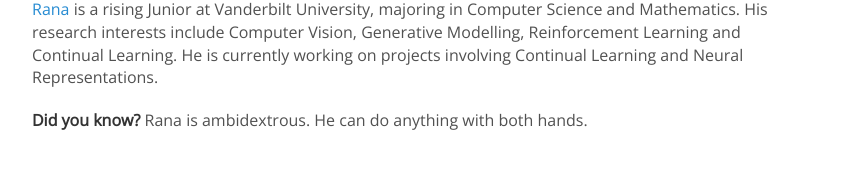
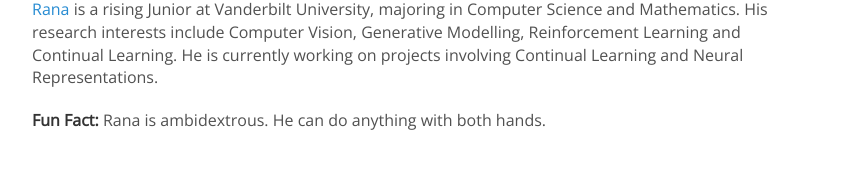
Before and after one commit to naqibUVa/nsp.github.io, a Jekyll site: the page built from _people/RanaKhan.md, in a window 1280 px wide. Shown: the part 550-719 px from the top of the page, without its empty margins (223-1071 px from the left). Built offline with Jekyll 4.4.1, drawn with Linux system fonts in a browser that asks for light colours; nearby versions of some CDN libraries; comment, search, counter and statistics services are not loaded.

Commit message:
Update RanaKhan.md

```diff
--- a/_people/RanaKhan.md
+++ b/_people/RanaKhan.md
@@ -13,4 +13,4 @@ _Undergraduate Student_<br>
 
 [Rana](https://rana-shahroz.github.io) is a rising Junior at Vanderbilt University, majoring in Computer Science and Mathematics. His research interests include Computer Vision, Generative Modelling, Reinforcement Learning and Continual Learning. He is currently working on projects involving Continual Learning and Neural Representations.
 
-**Did you know?** Rana is ambidextrous. He can do anything with both hands.
+**Fun Fact:** Rana is ambidextrous. He can do anything with both hands.
```
